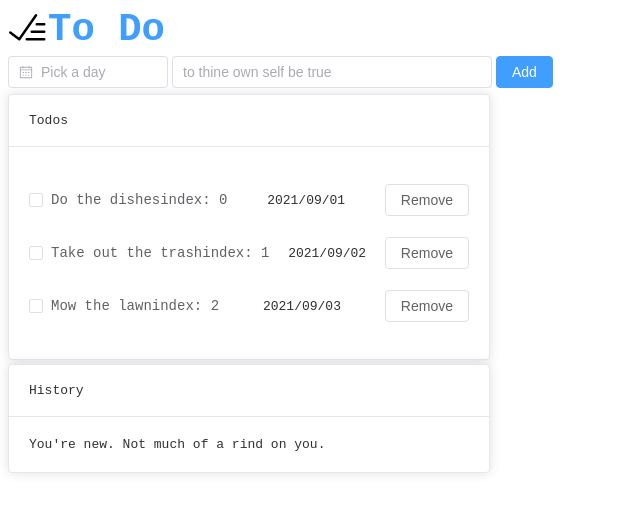
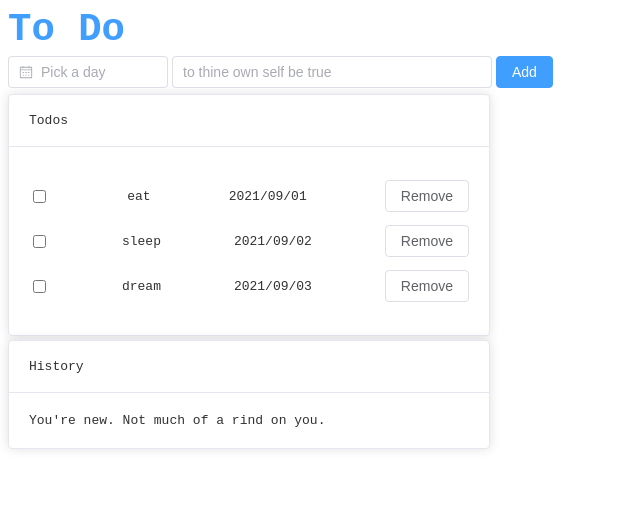
Before and after one commit to ashedid/vuestart, a Vue app: page / in a window 1280 px wide. Shown: the top 512 px of the page, without its empty margins (0-640 px from the left). Built offline with nearby package versions, Linux system fonts and the light colour scheme.

Commit message:
some fixes

```diff
--- a/package.json
+++ b/package.json
@@ -11,7 +11,8 @@
   "dependencies": {
     "@element-plus/icons-vue": "^2.3.1",
     "element-plus": "^2.7.0",
-    "vue": "^3.4.21"
+    "vue": "^3.4.21",
+    "vue-router": "^4.3.0"
   },
   "devDependencies": {
     "@vitejs/plugin-vue": "^5.0.4",
--- a/src/App.vue
+++ b/src/App.vue
@@ -1,7 +1,7 @@
 <template>
   <!-- <First />
   <Second class="active" />  -->
-  <TodoList />
+  <TodoDemo />
   <!-- <EventDemo /> -->
   <!-- <FormBind /> -->
   <!-- <Tabs /> -->
@@ -10,7 +10,9 @@
 
 <script setup>
 // import Tabs from './components/Tabs.vue';
-import TodoList from './components/TodoList.vue'
+// import TodoList from './components/TodoList.vue'
+
+import TodoDemo from './components/TodoDemo.vue';
 // import EventDemo from './components/EventDemo.vue';
 // import FormBind from './components/FormBind.vue';
 // import First from "@/components/First.vue";
--- /dev/null
+++ b/src/components/TodoDemo.vue
@@ -0,0 +1,218 @@
+<script setup>
+import { onMounted, ref, computed } from "vue";
+// import {Finished} from "@element-plus/icons-vue";
+
+
+import { ElMessage } from 'element-plus';
+
+const todos = ref([
+  {
+    id: '1',
+    title: 'eat',
+    date: '2021/09/01',
+    done: false,
+    deleted: false
+
+  },
+  {
+    id: '2',
+    title: 'sleep',
+    date: '2021/09/02',
+    done: false,
+    deleted: false
+  },
+  {
+    id: '3',
+    title: 'dream',
+    date: '2021/09/03',
+    done: false,
+    deleted: false
+  }
+])
+
+let nextTodoId = todos.value.length.toString() + 1
+const newTodoText = ref('')
+let inputRef = ref(null);
+const date = ref('')
+onMounted(() => {
+  inputRef.value.focus()
+})
+
+function addNewTodo() {
+  if (date.value === '') {
+    alert('Please pick a day')
+    return
+  }
+  if (newTodoText.value === '') {
+    alert('Please input a todo')
+    return
+  }
+  todos.value.push({ id: (nextTodoId++).toString(), title: newTodoText.value, date: date.value, done: false, deleted: false })
+  ElMessage({
+    message: 'New todo ' + newTodoText.value + ' added successfully',
+    type: 'success',
+  });
+
+  newTodoText.value = ''
+  inputRef.value.focus()
+}
+
+function deleteTodo(todo) {
+
+  todos.value.splice(indexToDelete(todos, todo.id), 1);
+  // console.log(todo)
+  ElMessage({
+    message: 'todo [' + todo.title + '] deleted successfully',
+    type: 'success',
+  });
+}
+
+// function clearChecked() {
+//   todos.value = todos.value.filter(todo => !todo.done)
+// }
+
+function reverseDone(todo) {
+  // todo.done = !todo.done
+
+  // console.log(todo)
+  if (todo.done) {
+    console.log(todo.done)
+    ElMessage({
+      message: 'todo [' + todo.title + '] done successfully',
+      type: 'success',
+    });
+  } else {
+    ElMessage({
+      message: 'todo [' + todo.title + '] undone successfully',
+      type: 'success',
+    });
+  }
+
+}
+
+function indexToDelete(todos, todoId) {
+
+
+  return todos.value.findIndex(todo => todo.id === todoId)
+
+
+}
+
+function getDoneTodos() {
+  return todos.value.filter(todo => todo.done === true)
+}
+
+function getUndoneTodos() {
+  return todos.value.filter(todo => todo.done === false)
+}
+
+// const getDoneTodos = computed(() => {
+//   return todos.value.filter(todo => todo.done === true)
+// })
+// const getUndoneTodos = computed(() => {
+//   return todos.value.filter(todo => todo.done === false)
+// })
+
+</script>
+
+<template>
+  <div class="head-icon-text">
+
+    <!--    <el-icon size="40">-->
+    <!--      <Finished/>-->
+    <!--    </el-icon>-->
+    <el-text size="large" tag="b" class="mx-1 head-text" type="primary">To Do</el-text>
+  </div>
+  <el-form id="main-form" @submit.prevent="addNewTodo" class="form-warp">
+    <!--    <label for="new-todo">Add a todo</label>-->
+
+
+    <el-date-picker style="max-width: 160px;margin-right: 4px" value-format="YYYY/MM/DD" v-model="date" type="date"
+      placeholder="Pick a day" />
+    <el-input ref="inputRef" style="max-width: 320px" v-model="newTodoText" id="new-todo"
+      placeholder="to thine own self be true" />
+    <el-tooltip class="box-item" effect="light" content="click to add" placement="right">
+      <el-button style="margin-left: 4px" type="primary" @click="addNewTodo">Add</el-button>
+    </el-tooltip>
+
+  </el-form>
+
+  <el-card style="max-width: 480px" class="up-card">
+    <template #header>
+      <div class="card-header">
+        <span>Todos</span>
+      </div>
+    </template>
+    <div v-if="!getUndoneTodos(todos).length">nothing to do, enjoy your day ^_^</div>
+    <p class="todo-item" v-for="todo in getUndoneTodos(todos) " :key="todo.id" :title="todo.title">
+      <input type="checkbox" @change="reverseDone(todo)" :id="todo.id" v-model="todo.done" :value="todo.title" />
+      <label :for="todo.id">{{ todo.title }}</label>
+      <!-- <el-checkbox @change="reverseDone(todo)" :id="todo.id" v-model="todo.done" :label="todo.title" size="large" /> -->
+
+
+      <span>{{ todo.date }}</span>
+
+
+      <el-button @click="deleteTodo(todo)">Remove</el-button>
+
+    </p>
+    <!--    <template #footer>Footer content</template>-->
+
+    <!--    <el-button v-if="todos.length" style="float: right;margin-bottom: 6px"-->
+    <!--               type="danger" @click="clearChecked">-->
+    <!--      clear checked-->
+    <!--    </el-button>-->
+  </el-card>
+  <el-card style="max-width: 480px">
+    <template #header>
+      <div class="card-header">
+        <span>History</span>
+
+      </div>
+    </template>
+    <div v-if="!getDoneTodos(todos).length">You're new. Not much of a rind on you.</div>
+
+    <p class="todo-item" v-for="todo in getDoneTodos(todos).reverse() " :key="todo.id" :title="todo.title">
+      <input type="checkbox" @change="reverseDone(todo)" :id="todo.id" v-model="todo.done" :label="todo.title" />
+      <!-- <el-checkbox @change="reverseDone(todo)" :id="todo.id" v-model="todo.done" :label="todo.title" size="large" /> -->
+      <!-- v-model="todo.done" 双向数据绑定 checkbox的v-model绑定勾选状态 -->
+      <label :for="todo.id">{{ todo.title }}</label>
+
+      <span>{{ todo.date }}</span>
+
+
+      <el-button @click="deleteTodo(todo)">Remove</el-button>
+
+
+    </p>
+  </el-card>
+</template>
+
+<style scoped>
+.form-warp {
+  margin-bottom: 6px;
+}
+
+.up-card {
+
+  margin-bottom: 4px;
+}
+
+.todo-item {
+  display: flex;
+  justify-content: space-between;
+  align-items: center;
+}
+
+.head-text {
+  font-size: 3em;
+}
+
+.head-icon-text {
+  display: flex;
+  justify-content: initial;
+  align-items: flex-start;
+  margin-bottom: 4px;
+
+}
+</style>
--- a/src/components/TodoList.vue
+++ b/src/components/TodoList.vue
@@ -1,14 +1,14 @@
 <script setup>
-import {onMounted, ref} from "vue";
-import {Finished} from "@element-plus/icons-vue";
+import { onMounted, ref, computed } from "vue";
+// import {Finished} from "@element-plus/icons-vue";
 
 
-import {ElMessage} from 'element-plus';
+import { ElMessage } from 'element-plus';
 
-let todos = ref([
+const todos = ref([
     {
         id: '1',
-    title: 'Do the dishes',
+        title: 'eat',
         date: '2021/09/01',
         done: false,
         deleted: false
@@ -16,20 +16,21 @@ let todos = ref([
     },
     {
         id: '2',
-    title: 'Take out the trash',
+        title: 'sleep',
         date: '2021/09/02',
         done: false,
         deleted: false
     },
     {
         id: '3',
-    title: 'Mow the lawn',
+        title: 'dream',
         date: '2021/09/03',
         done: false,
         deleted: false
     }
 ])
-let nextTodoId = todos.value.length + 1
+
+let nextTodoId = todos.value.length.toString() + 1
 const newTodoText = ref('')
 let inputRef = ref(null);
 const date = ref('')
@@ -46,19 +47,20 @@ function addNewTodo() {
         alert('Please input a todo')
         return
     }
-  todos.value.push({id: nextTodoId++, title: newTodoText.value, date: date.value, done: false, deleted: false})
+    todos.value.push({ id: (nextTodoId++).toString(), title: newTodoText.value, date: date.value, done: false, deleted: false })
     ElMessage({
         message: 'New todo ' + newTodoText.value + ' added successfully',
         type: 'success',
     });
 
     newTodoText.value = ''
+    inputRef.value.focus()
 }
 
 function deleteTodo(todo) {
 
     todos.value.splice(indexToDelete(todos, todo.id), 1);
-  console.log(todo)
+    // console.log(todo)
     ElMessage({
         message: 'todo [' + todo.title + '] deleted successfully',
         type: 'success',
@@ -70,10 +72,12 @@ function deleteTodo(todo) {
 // }
 
 function reverseDone(todo) {
-  todo.done = !todo.done
+    // todo.done = !todo.done
 
     console.log(todo)
+    // console.log(todo)
     if (todo.done) {
+
         ElMessage({
             message: 'todo [' + todo.title + '] done successfully',
             type: 'success',
@@ -102,14 +106,22 @@ function getDoneTodos() {
 function getUndoneTodos() {
     return todos.value.filter(todo => todo.done === false)
 }
+
+// const getDoneTodos = computed(() => {
+//   return todos.value.filter(todo => todo.done === true)
+// })
+// const getUndoneTodos = computed(() => {
+//   return todos.value.filter(todo => todo.done === false)
+// })
+
 </script>
 
 <template>
     <div class="head-icon-text">
 
-    <el-icon size="40">
-      <Finished/>
-    </el-icon>
+        <!--    <el-icon size="40">-->
+        <!--      <Finished/>-->
+        <!--    </el-icon>-->
         <el-text size="large" tag="b" class="mx-1 head-text" type="primary">To Do</el-text>
     </div>
     <el-form id="main-form" @submit.prevent="addNewTodo" class="form-warp">
@@ -117,9 +129,9 @@ function getUndoneTodos() {
 
 
         <el-date-picker style="max-width: 160px;margin-right: 4px" value-format="YYYY/MM/DD" v-model="date" type="date"
-                    placeholder="Pick a day"/>
+            placeholder="Pick a day" />
         <el-input ref="inputRef" style="max-width: 320px" v-model="newTodoText" id="new-todo"
-              placeholder="to thine own self be true"/>
+            placeholder="to thine own self be true" />
         <el-tooltip class="box-item" effect="light" content="click to add" placement="right">
             <el-button style="margin-left: 4px" type="primary" @click="addNewTodo">Add</el-button>
         </el-tooltip>
@@ -133,9 +145,9 @@ function getUndoneTodos() {
             </div>
         </template>
         <div v-if="!getUndoneTodos(todos).length">nothing to do, enjoy your day ^_^</div>
-    <p class="todo-item" v-for="(todo, index) in getUndoneTodos(todos) " :key="todo.id" :title="todo.title">
-      <el-checkbox @change="reverseDone(todo)" :id="todo.id" :value="todo.done" :label="todo.title+'index: '+index"
-                   size="large"/>
+        <p class="todo-item" v-for="todo in getUndoneTodos(todos) " :key="todo.id" :title="todo.title">
+            <el-checkbox @input="reverseDone(todo)" :id="todo.id" v-model="todo.done" :label="todo.title" />
+            <!-- <el-checkbox @change="reverseDone(todo)" :id="todo.id" v-model="todo.done" :label="todo.title" size="large" /> -->
 
 
             <span>{{ todo.date }}</span>
@@ -160,9 +172,9 @@ function getUndoneTodos() {
         </template>
         <div v-if="!getDoneTodos(todos).length">You're new. Not much of a rind on you.</div>
 
-    <p class="todo-item" v-for="(todo, index) in getDoneTodos(todos) " :key="todo.id" :title="todo.title">
-      <el-checkbox @change="reverseDone(todo)" :id="todo.id" :value="todo.done" :label="todo.title+'index: '+index"
-                   size="large"/>
+        <p class="todo-item" v-for="todo in getDoneTodos(todos).reverse() " :key="todo.id" :title="todo.title">
+            <el-checkbox @input="reverseDone(todo)" :id="todo.id" v-model="todo.done" :label="todo.title" />
+            <!-- <el-checkbox @change="reverseDone(todo)" :id="todo.id" v-model="todo.done" :label="todo.title" size="large" /> -->
             <!-- v-model="todo.done" 双向数据绑定 checkbox的v-model绑定勾选状态 -->
 
             <span>{{ todo.date }}</span>
--- a/src/main.js
+++ b/src/main.js
@@ -4,7 +4,7 @@ import ElementPlus from 'element-plus'
 import 'element-plus/dist/index.css'
 import './assets/global.css'
 import * as ElementPlusIconsVue from '@element-plus/icons-vue'
-
+import { createRouter } from 'vue-router'
 const app = createApp(App)
 app.use(ElementPlus)
 for (const [key, component] of Object.entries(ElementPlusIconsVue)) {
```
Also changed, not shown: 2 other files (tests, documents, lock files or other folders). Lines whose indentation alone changed are shown as unchanged.
